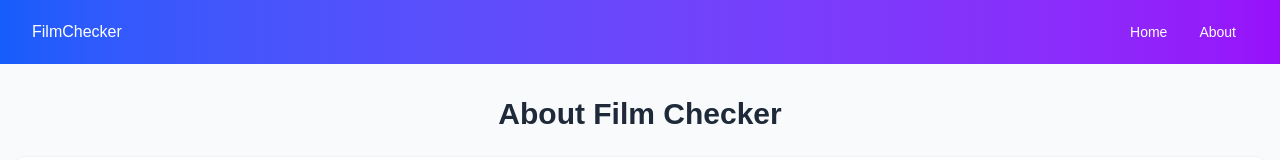
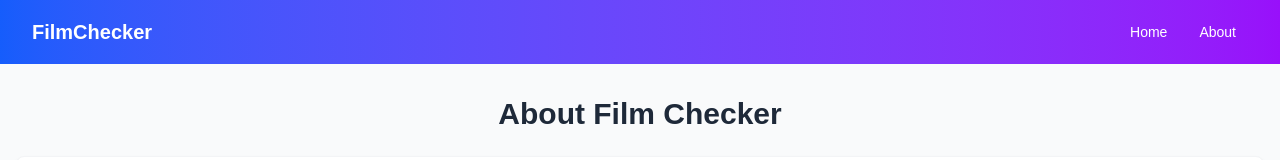
Before and after one commit to Nonouille/watchlist_providers, a Next.js app in the folder frontend/: page /about in a window 1280 px wide. Shown: the top 160 px of the page. Built offline with nearby package versions, Linux system fonts and the light colour scheme.

Commit message:
UI improve 2

```diff
--- a/frontend/src/app/components/Headers.tsx
+++ b/frontend/src/app/components/Headers.tsx
@@ -8,7 +8,7 @@ const Header = () => {
                 <div className="flex items-center justify-between h-16">
                     <div className="flex-shrink-0">
                         <Link href="/" className="flex items-center">
-                            <span className="text-white text-xlfont-bold">FilmChecker</span>
+                            <span className="text-white text-xl font-bold">FilmChecker</span>
                         </Link>
                     </div>
 
--- a/frontend/src/app/providers/page.tsx
+++ b/frontend/src/app/providers/page.tsx
@@ -93,7 +93,7 @@ export default function Providers() {
                         Get your watchlist streaming providers
                     </button>
                 </Link>
-                <div className="mt-2 ml-0.5 flex items-center space-x-1">
+                <div className="mt-2 ml-0.5 flex items-center space-x-1 pl-4 pt-2">
                     <input type="checkbox" id="refresh" checked={refresh} onChange={() => setRefresh(!refresh)} className='h-4 w-4 text-indigo-600 focus:ring-indigo-500 border-gray-300 rounded' />
                     <label htmlFor="refresh" className=" text-sm text-gray-700">Search letterboxd again</label>
                 </div>
```
